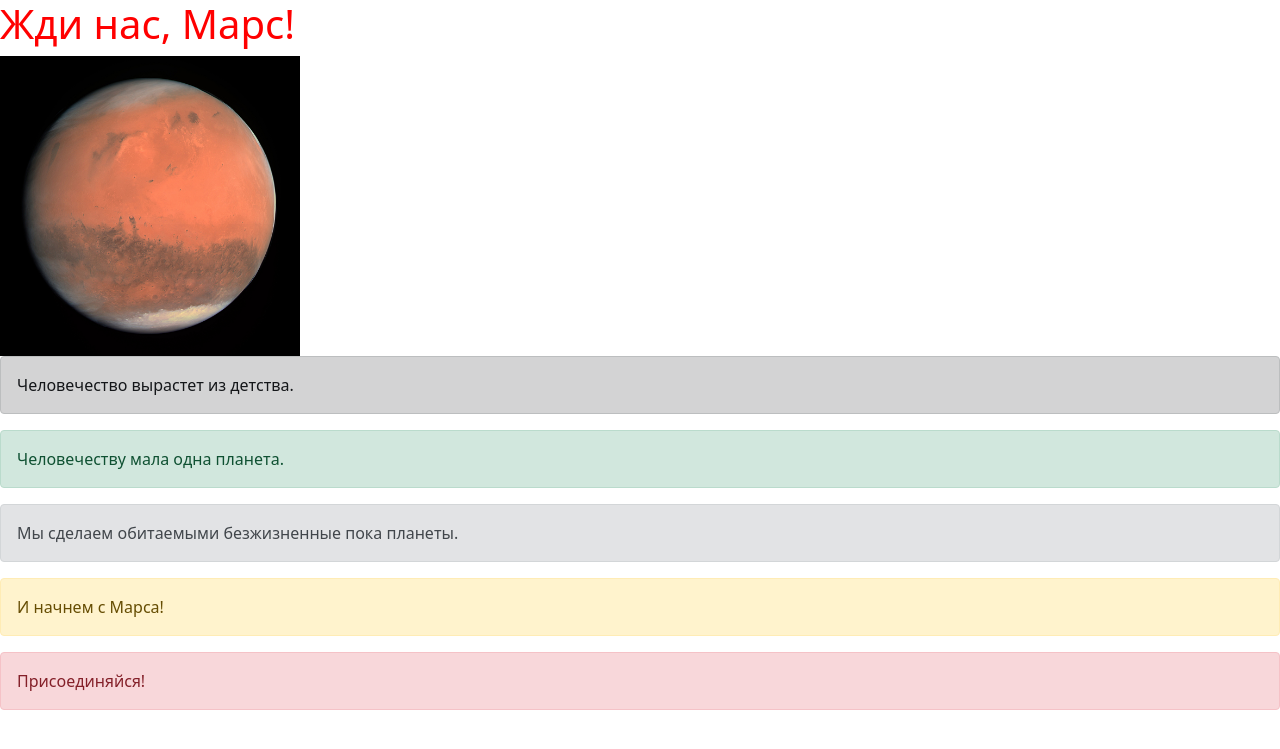
After one commit to banana-dan/server, a Flask app: page /promotion_image in a window 1280 px wide. The commit adds this page. Shown: the top 749 px of the page. Run offline with Flask 2, Linux system fonts and the light colour scheme.

Commit message:
promotion_image page added

```diff
--- a/server.py
+++ b/server.py
@@ -1,4 +1,4 @@
-from flask import Flask, url_for, request
+from flask import Flask, url_for, request, render_template
 
 app = Flask(__name__)
 
@@ -22,8 +22,17 @@ def promote():
 
 @app.route('/image_mars')
 def image():
-    return f'''<h1>Жди нас, Марс!</h1></br><img src="{url_for('static', filename='img/mars.jpg')}"
-           alt="здесь должна была быть картинка, но не нашлась">'''
+    return render_template("image_mars.html", src=url_for('static', filename='img/mars.jpg'))
+    # return f'''<h1>Жди нас, Марс!</h1></br><img src="{url_for('static', filename='img/mars.jpg')}"
+    #        alt="здесь должна была быть картинка, но не нашлась">'''
+
+
+@app.route('/promotion_image')
+def promotion():
+    param = dict()
+    param['css'] = url_for('static', filename='css/style.css')
+    param['src'] = url_for('static', filename='img/mars.jpg')
+    return render_template("promotion.html", **param)
 
 
 if __name__ == '__main__':
--- a/static/css/style.css
+++ b/static/css/style.css
@@ -1,9 +1,3 @@
-form.login_form {
-    margin-left: auto;
-    margin-right: auto;
-    max-width: 450px;
-    background-color: #ffcc00;
-    border: 1px solid gray;
-    border-radius: 5px;
-    padding: 10px;
+h1 {
+    color: red;
 }
--- a/templates/index.html
+++ b/templates/index.html
@@ -5,6 +5,6 @@
     <title>Title</title>
 </head>
 <body>
-
+    <p>asdfasdfasdfasdfasdfasdfasdfasdfasdfadfs</p>
 </body>
 </html>
--- /dev/null
+++ b/templates/promotion.html
@@ -0,0 +1,37 @@
+<!DOCTYPE html>
+<html lang="en">
+<head>
+    <meta charset="UTF-8">
+    <title>Колонизация</title>
+    <link rel="stylesheet" href="{{css}}">
+    <link rel="stylesheet"
+          href="https://cdn.jsdelivr.net/npm/bootstrap@5.0.0-beta1/dist/css/bootstrap.min.css"
+          integrity="sha384-giJF6kkoqNQ00vy+HMDP7azOuL0xtbfIcaT9wjKHr8RbDVddVHyTfAAsrekwKmP1"
+          crossorigin="anonymous">
+</head>
+<body>
+<h1>Жди нас, Марс!</h1>
+<img src="{{src}}" width="300dp" height="300dp">
+
+<div class="alert alert-dark" role="alert" >
+    Человечество вырастет из детства.
+</div>
+
+<div class="alert alert-success" role="alert">
+  Человечеству мала одна планета.
+</div>
+
+<div class="alert alert-secondary" role="alert">
+  Мы сделаем обитаемыми безжизненные пока планеты.
+</div>
+
+<div class="alert alert-warning" role="alert">
+  И начнем с Марса!
+</div>
+
+<div class="alert alert-danger" role="alert">
+  Присоединяйся!
+</div>
+
+</body>
+</html>
```
Also changed, not shown: templates/image_mars.html (added, +12 -0 lines), templates/test.html (added, +16 -0 lines).
